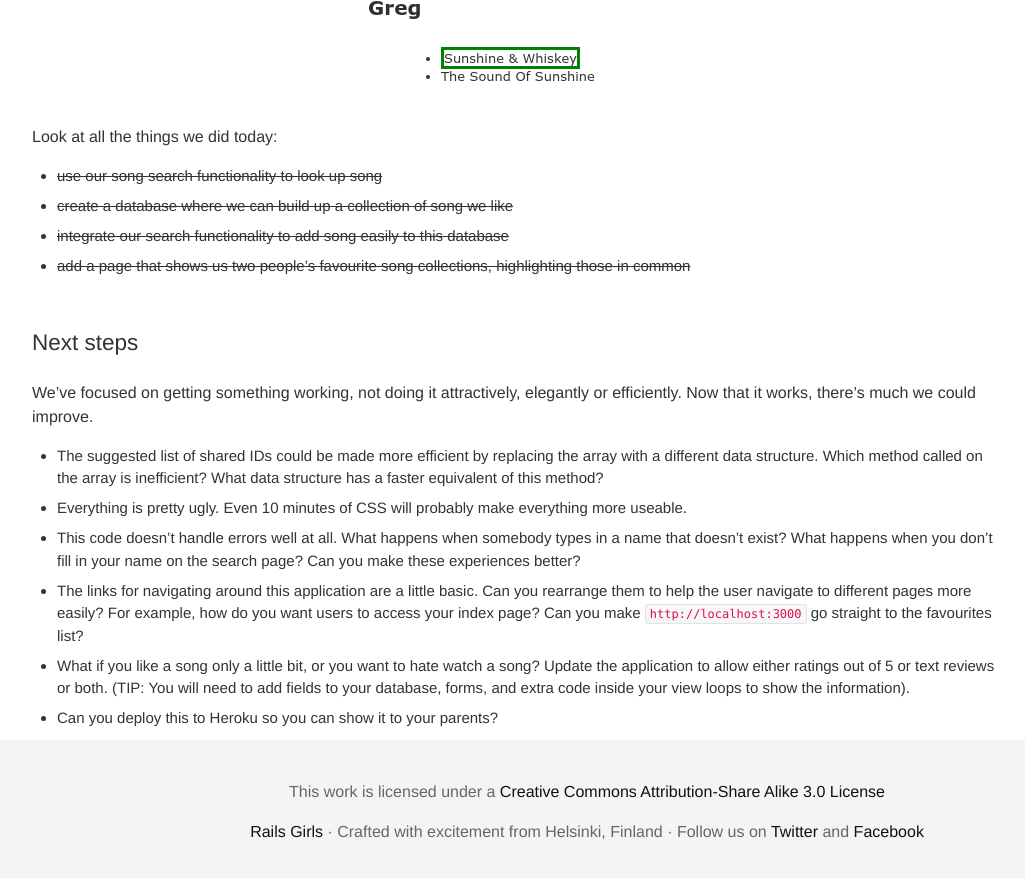
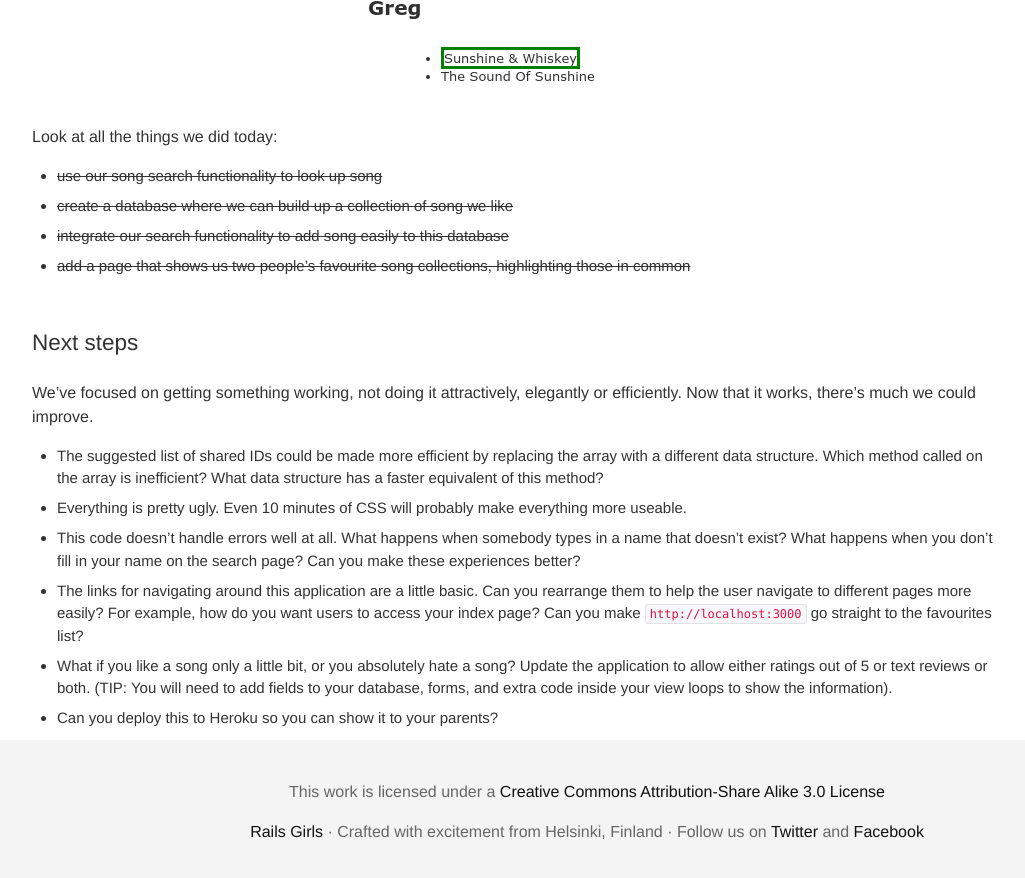
Before and after one commit to tracymu/api-tutorial, a Jekyll site: the page built from _posts/2017-02-21-compare-favourite-songs.md, in a window 1280 px wide and 900 px high, scrolled down 6963 px. Shown: the top 878 px of the window, without its empty margins (53-1078 px from the left). Built offline with Jekyll 4.4.1, drawn with Linux system fonts in a browser that asks for light colours; nearby versions of some CDN libraries.

Commit message:
Fix nonsensical sentence

```diff
--- a/_posts/2017-02-21-compare-favourite-songs.md
+++ b/_posts/2017-02-21-compare-favourite-songs.md
@@ -258,5 +258,5 @@ We've focused on getting something working, not doing it attractively, elegantly
 - Everything is pretty ugly. Even 10 minutes of CSS will probably make everything more useable.
 - This code doesn't handle errors well at all. What happens when somebody types in a name that doesn't exist? What happens when you don't fill in your name on the search page? Can you make these experiences better?
 - The links for navigating around this application are a little basic. Can you rearrange them to help the user navigate to different pages more easily? For example, how do you want users to access your index page? Can you make `http://localhost:3000` go straight to the favourites list?
-- What if you like a song only a little bit, or you want to hate watch a song? Update the application to allow either ratings out of 5 or text reviews or both. (TIP: You will need to add fields to your database, forms, and extra code inside your view loops to show the information).
+- What if you like a song only a little bit, or you absolutely hate a song? Update the application to allow either ratings out of 5 or text reviews or both. (TIP: You will need to add fields to your database, forms, and extra code inside your view loops to show the information).
 - Can you deploy this to Heroku so you can show it to your parents?
```
